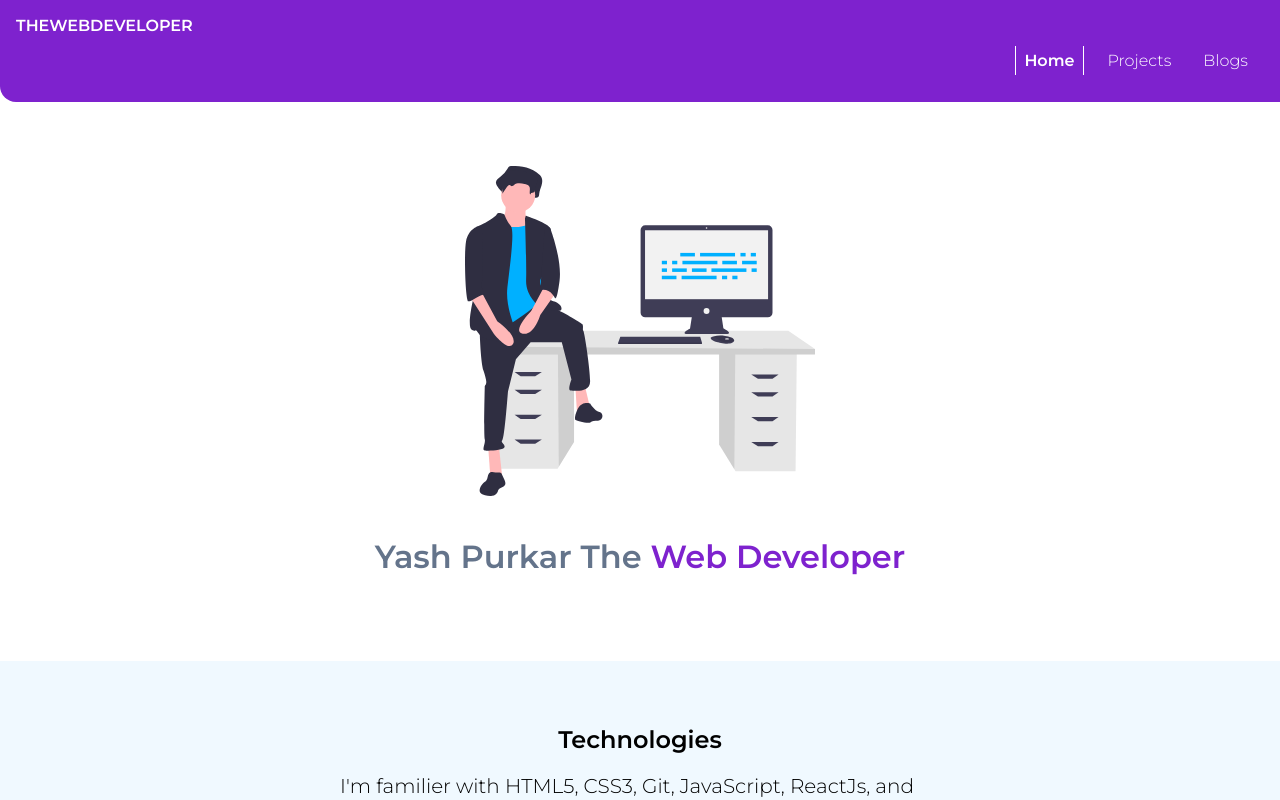
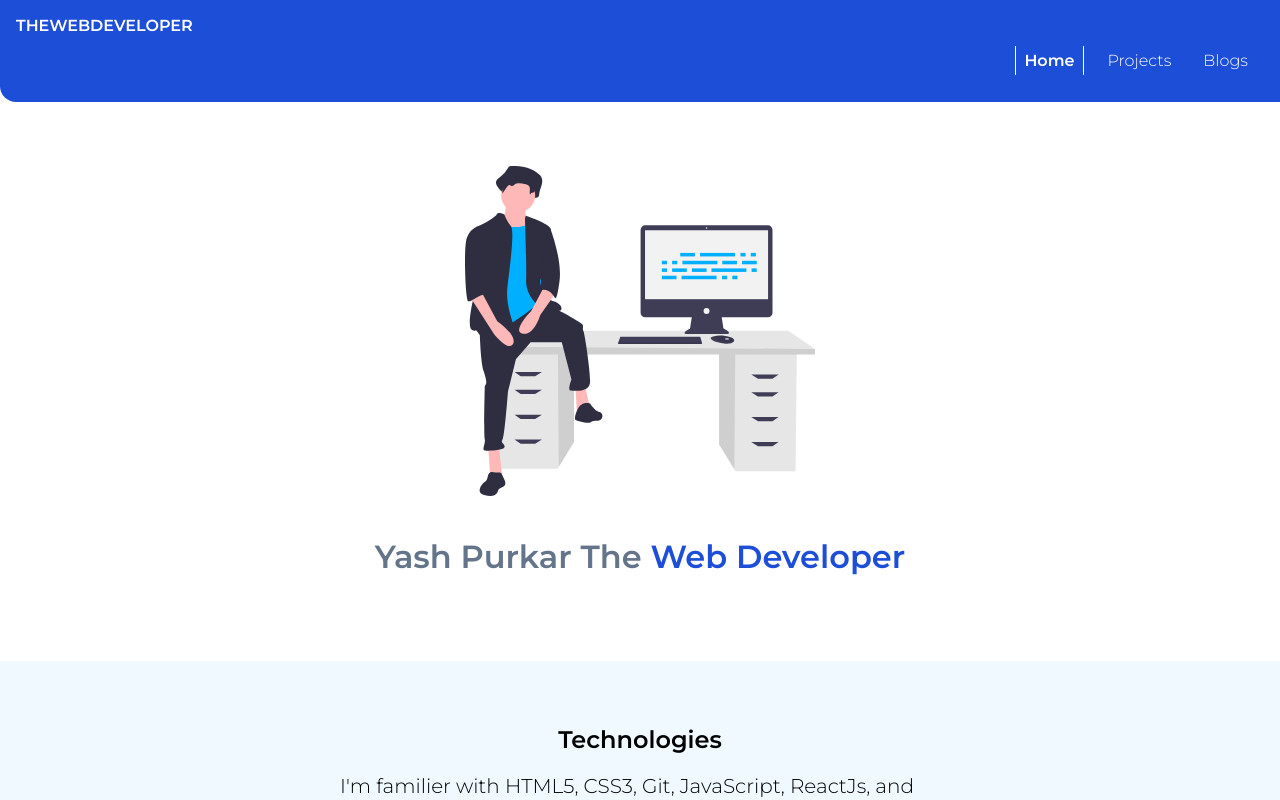
Before and after one commit to yash-purkar/portfolio, a React (Create React App) app: page / in a window 1280 px wide. Shown: the top 800 px of the page. Built offline with nearby package versions, Linux system fonts and the light colour scheme.

Commit message:
updated colors

```diff
--- a/src/Components/App.css
+++ b/src/Components/App.css
@@ -3,7 +3,7 @@
 font-family: 'Mulish', sans-serif; */
 
 :root {
-  --color-primary: #7e22ce;
+  --color-primary: #1d4ed8;
   --white: #fff;
   --gray: #64748b;
   --off-white: #f0f9ff;
@@ -206,7 +206,7 @@ hr {
 
 .blog_btn {
   color: #fff;
-  background-color: #7e22ce;
+  background-color: var(--color-primary);
   font-size: 18px;
   letter-spacing: 1px;
   border-radius: 1rem;
@@ -217,8 +217,8 @@ hr {
 
 .blog_btn:hover {
   background-color: #f0f9ff;
-  color: #7e22ce;
-  border: 1px solid #7e22ce;
+  color: var(--color-primary);
+  border: 1px solid var(--color-primary);
 }
 
 /* *** */
--- a/src/Components/Header.js
+++ b/src/Components/Header.js
@@ -6,7 +6,7 @@ const Header = ({ img, txt, htxt }) => {
       <img className="hero-img" src={img} alt="hero img" />
       <h1 className="hero-heading">
         {txt}
-        <span style={{ color: "#7e22ce" }} > {htxt}</span>
+        <span style={{ color: "#1d4ed8" }} > {htxt}</span>
       </h1>
     </header>
   )
```
